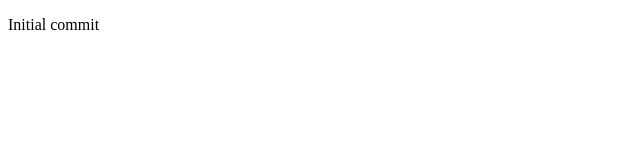
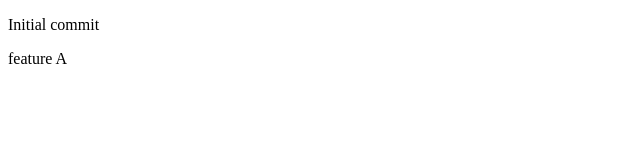
Before and after one commit to bharathan2003/1_assignment_git, a plain HTML site: page index.html in a window 1280 px wide. Shown: the full height of the page, 0-640 px from the left. Drawn offline with Linux system fonts and the light colour scheme.

Commit message:
Feature A Added

```diff
--- a/index.html
+++ b/index.html
@@ -7,5 +7,6 @@
 </head>
 <body>
     <p>Initial commit</p>
+    <p>feature A</p>
 </body>
 </html>
```
